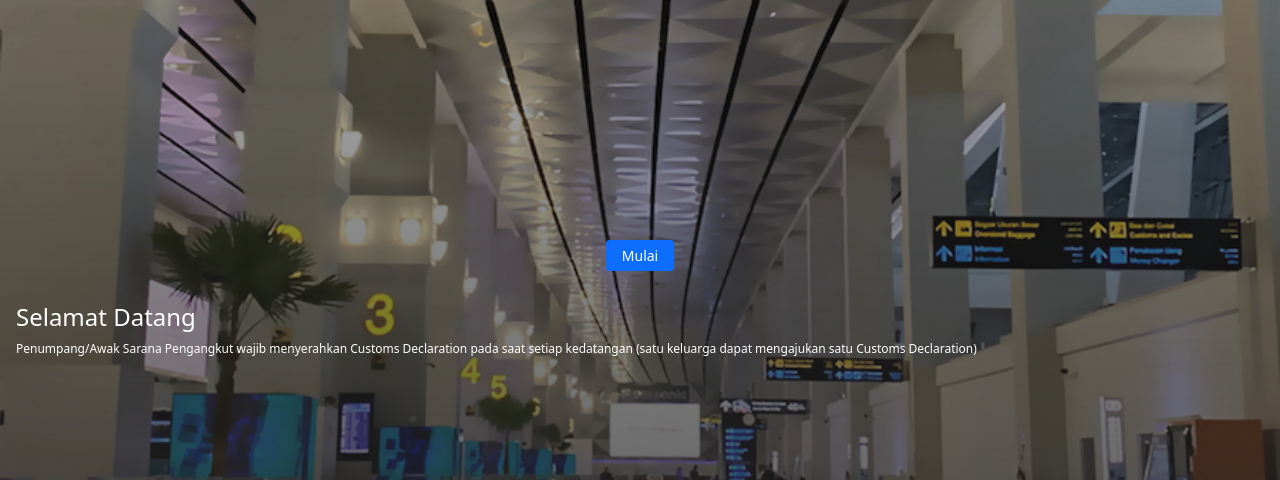
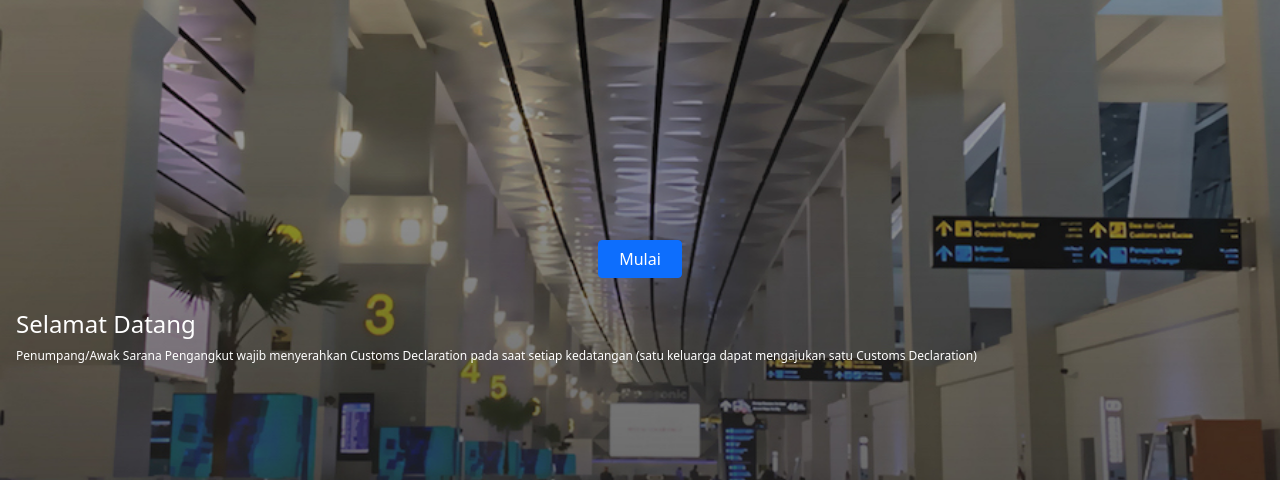
Before and after one commit to robbi1992/ecd, a CodeIgniter app: page /database/ in a window 1280 px wide. Shown: the part 320-800 px from the top of the page. Run offline with CodeIgniter, Linux system fonts and the light colour scheme.

Commit message:
btn start larger

```diff
--- a/application/views/home.php
+++ b/application/views/home.php
@@ -42,7 +42,7 @@
             </div>
             <div class="mt-4">
                 <div class="p-3 text-center">
-                    <a style="padding-left: 15px; padding-right: 15px;" href="/passengers<?= isset($_GET['lang']) ? '?lang=' . $_GET['lang'] : '';?>" class="btn btn-primary btn-sm"><?= $home['button'];?></a>
+                    <a style="padding-left: 20px; padding-right: 20px;" href="/passengers<?= isset($_GET['lang']) ? '?lang=' . $_GET['lang'] : '';?>" class="btn btn-primary"><?= $home['button'];?></a>
                 </div>
             </div>
             <div class="mt-0 text-white p-3 bc-desc">
```
